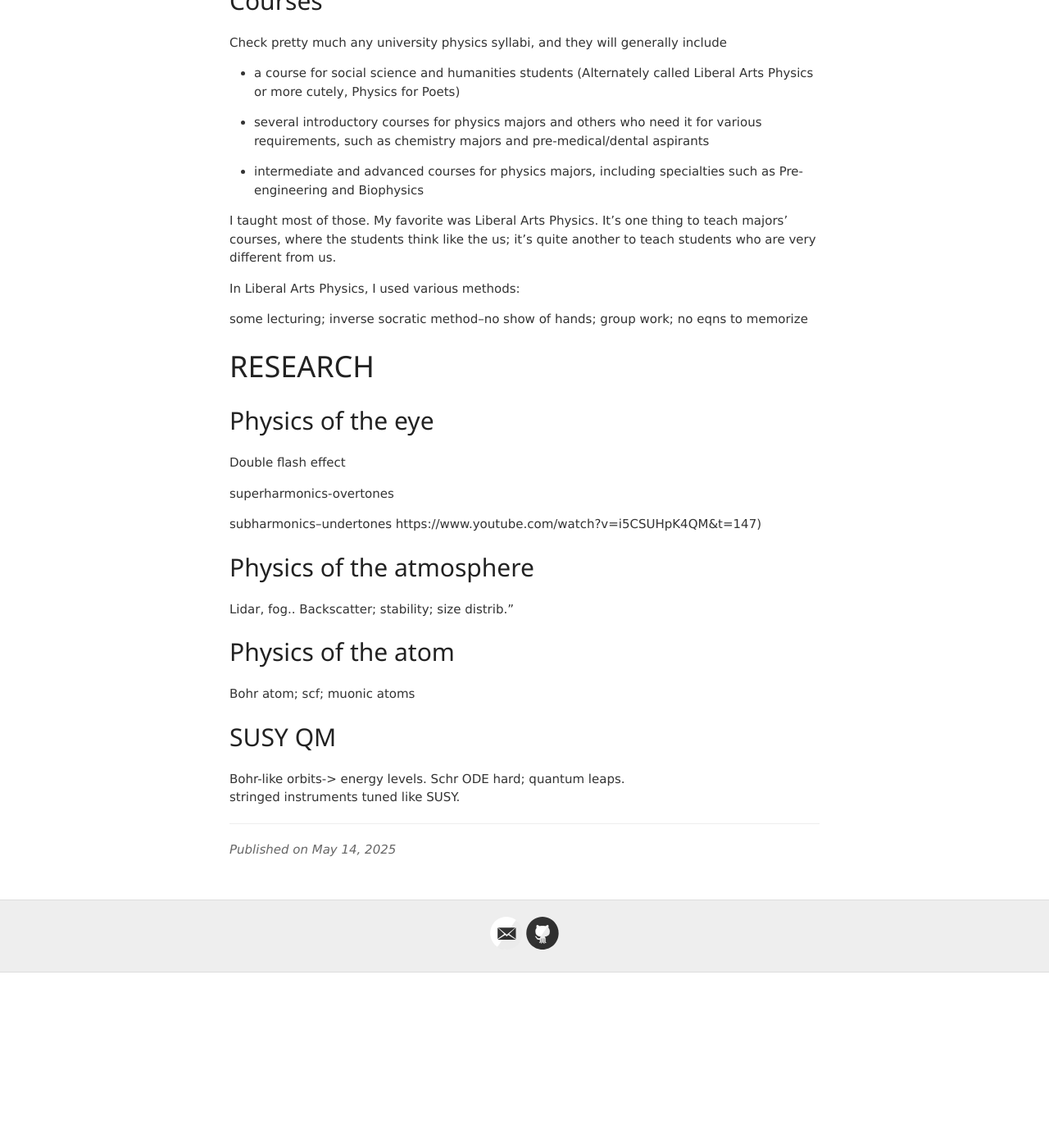
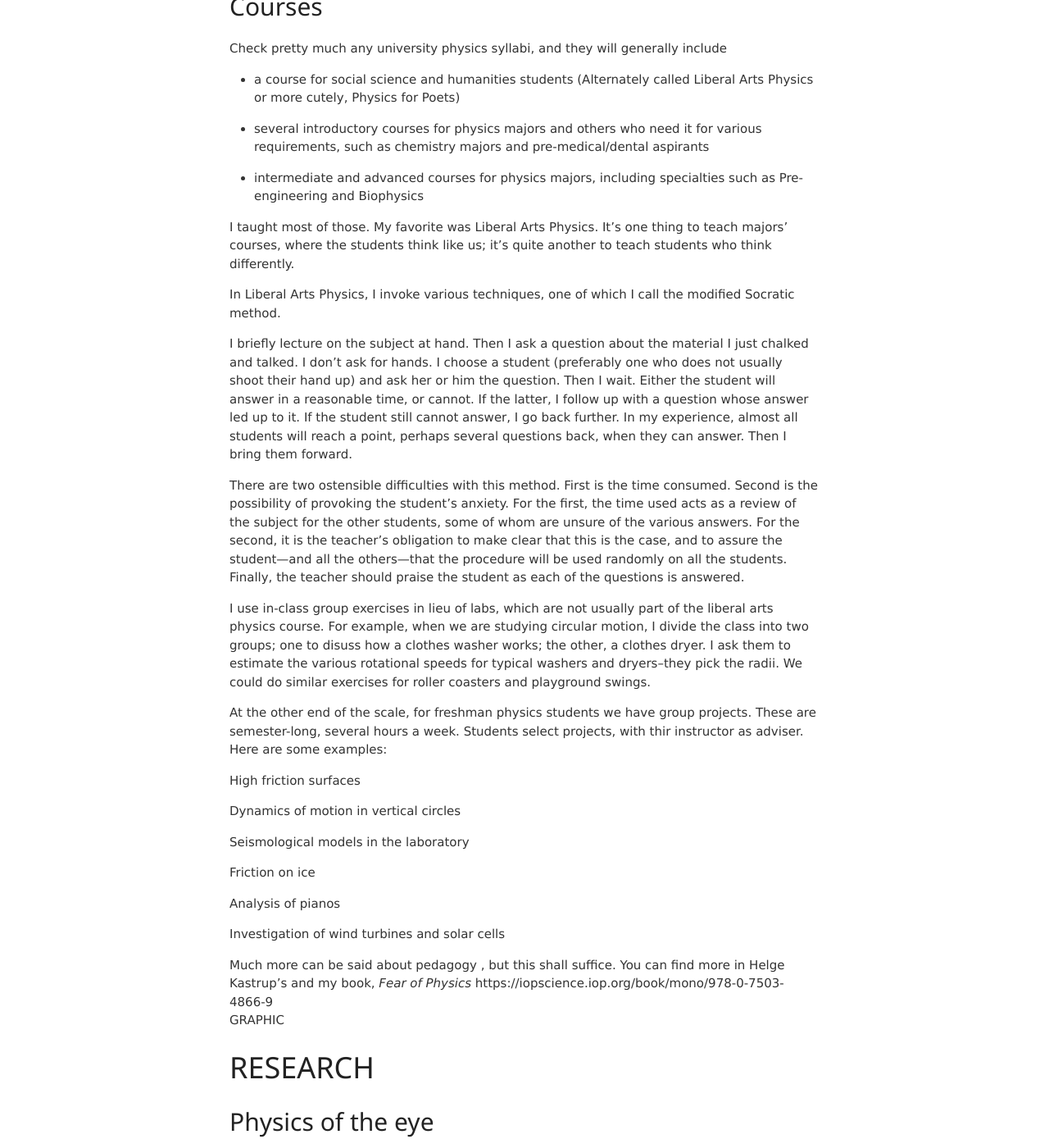
Before and after one commit to jvmallow/jvmallow.github.io, a Jekyll site: the page built from _posts/2025-05-14-Physics.md, in a window 1280 px wide and 1400 px high, scrolled down 1923 px. Shown: the whole window at 82% size. Built offline with Jekyll 4.4.1, drawn with Linux system fonts in a browser that asks for light colours; a script that is not in the unit is left out; before the commit the page ends 3109 px from its top, so only the background shows below that; some of the changed text lies outside the part shown.

Commit message:
Update 2025-05-14-Physics.md

```diff
--- a/_posts/2025-05-14-Physics.md
+++ b/_posts/2025-05-14-Physics.md
@@ -45,16 +45,13 @@ To be fair, Dr. Frankenstein was a biologist. And although it is not related to
 
 Teaching methods:
 
-Lecturing: Sage on the stage; chalk and talk
-
-Over the last few decades, various teaching strategies have been shown to aid science learning. These include:
-
+The traditional method has been the lecture, known variously as "chalk and talk" and 'the sage on the stage". It need not be abandoned, but over the last few decades, various teaching strategies have been shown to aid science learning. These include:
 
 •	The implementation of teacher–student and student–student interaction in lieu of straight lecturing.
 
 •	The design of laboratories to elicit creativity in approaches to problem definition and solution, in lieu of “cookbook” instructions.
 
-•	The demonstration of multiple approaches to acquiring scientific knowledge,  “Show that T is mass-indep vs. on what does T depend?
+•	The demonstration of multiple approaches to acquiring scientific knowledge,  “Show that the period of a pendulum doesn't depend on its mass" versus "On what does the period of a pendulum depend?"
 
 •	The recommendation of alternative presentations of materials from other textbooks, journals, and popular expositions.
 
@@ -70,11 +67,37 @@ Check pretty much any university physics syllabi, and they will generally includ
 
 - intermediate and advanced courses for physics majors, including specialties such as Pre-engineering and Biophysics
 
-I taught most of those. My favorite was Liberal Arts Physics. It's one thing to teach majors' courses, where the students think like the us; it's quite another to teach students who are very different from us.
+I taught most of those. My favorite was Liberal Arts Physics. It's one thing to teach majors' courses, where the students think like us; it's quite another to teach students who think differently.
 
-In Liberal Arts Physics, I used various methods:
+In Liberal Arts Physics, I invoke various techniques, one of which I call the modified Socratic method.
 
-some lecturing; inverse socratic method--no show of hands; group work; no eqns to memorize
+I briefly lecture on the subject at hand. Then I ask a question about the material I just chalked and talked.  I don’t ask for hands. I choose a student (preferably one who does not usually shoot their hand up) and ask her or him the question. Then I wait.  Either the student will answer in a reasonable time, or cannot. If the latter, I follow up with a question whose answer led up to it. If the student still cannot answer, I go back further. In my experience, almost all students will reach a point, perhaps several questions back, when they can answer. Then I bring them forward.
+
+There are two ostensible difficulties with this method. First is the time consumed. Second is the possibility of provoking the student’s anxiety. For the first, the time used acts as a review of the subject for the other students, some of whom are unsure of the various answers. For the second, it is the teacher’s obligation to make clear that this is the case, and to assure the student—and all the others—that the procedure will be used randomly on all the students. Finally, the teacher should praise the student as each of the questions is answered.
+
+I use in-class group exercises in lieu of labs, which are not usually part of the liberal arts physics course. For example, when we are studying circular motion, I divide the class into two groups; one to disuss how a clothes washer works; the other, a clothes dryer. I ask them to estimate the various rotational speeds for typical washers and dryers--they pick the radii. We could do similar exercises for roller coasters and playground swings.
+
+At the other end of the scale, for freshman physics students we have group projects. These are semester-long, several hours a week. Students select projects, with thir instructor as adviser. Here are some examples:
+
+High friction surfaces
+
+Dynamics of motion in vertical circles
+
+Seismological models in the laboratory
+
+Friction on ice
+
+Analysis of pianos
+
+Investigation of wind turbines and solar cells
+
+
+Much more can be said about pedagogy , but this shall suffice. You can find more in Helge Kastrup's and my book, *Fear of Physics*    https://iopscience.iop.org/book/mono/978-0-7503-4866-9
+GRAPHIC
+
+
+
+
 
 
 # RESEARCH
```
